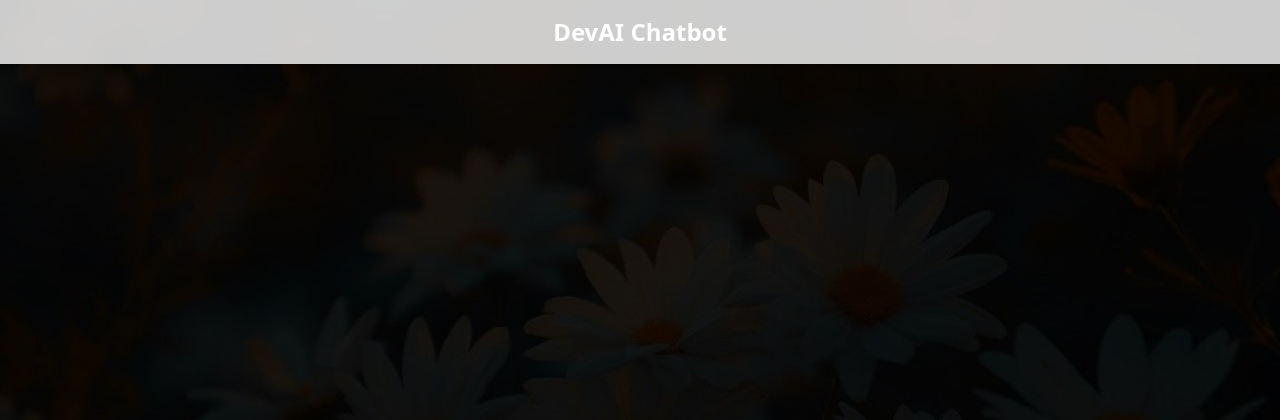
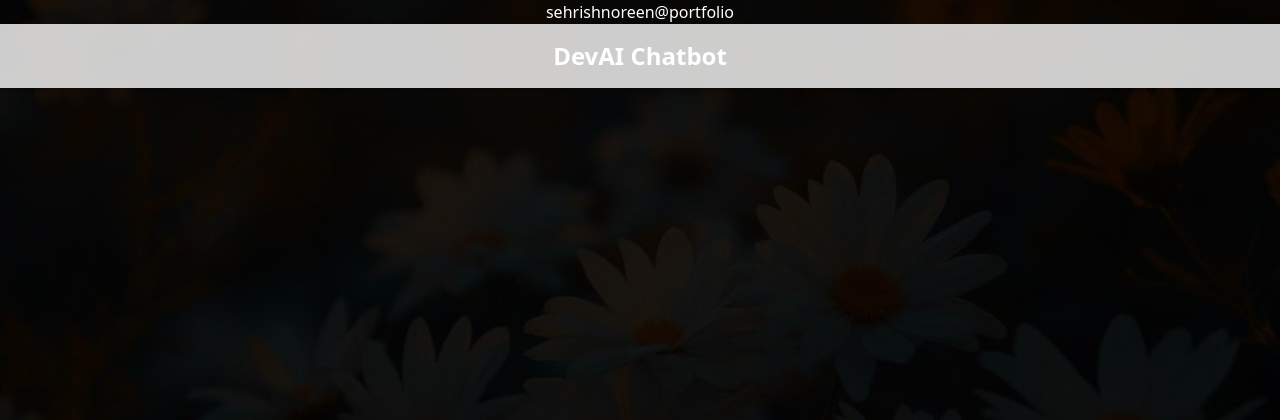
Before and after one commit to sehrishnoreen31/DEVAI-CHATBOT, a Django app: template DevBot/templates/bot.html in a window 1280 px wide. Shown: the top 420 px of the page. Run offline with Django 5.2, Linux system fonts and the light colour scheme; the template is opened without the code that fills it, so the values that code supplies are empty; some libraries are stand-ins or nearby versions.

Commit message:
UI Updated

```diff
--- a/DevBot/templates/bot.html
+++ b/DevBot/templates/bot.html
@@ -13,7 +13,9 @@
 <body class="bg-cover bg-center bg-no-repeat font-sans h-screen flex flex-col" style="background-image: url('{% static 'Images\bg.jpg' %}')">
 
     <!-- Header -->
+    <p class="text-center text-white">sehrishnoreen@portfolio</p>
     <div class="p-4 text-center text-white text-2xl font-bold bg-white/80 backdrop-blur shadow">DevAI Chatbot</div>
+
 
     <!-- Chat Messages -->
     <div id="chat-container" class="flex-1 overflow-y-auto px-4 pt-4 mb-28 space-y-2">
@@ -36,6 +38,7 @@
         </button>
     </div>
 
+
     <script src="{% static 'script.js' %}"></script>
 </body>
 
```
